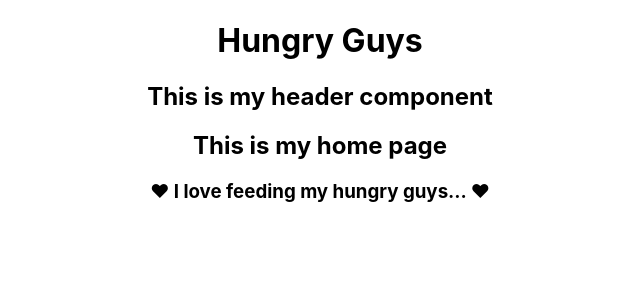
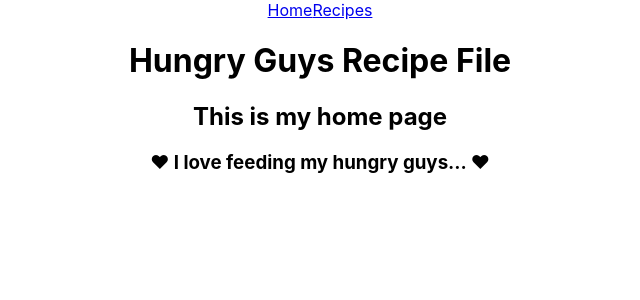
Before and after one commit to nickycraig/hungries-frontend, a React (Create React App) app: page / in a window 1280 px wide. Shown: the top 300 px of the page, without its empty margins (320-960 px from the left). Built offline with nearby package versions, Linux system fonts and the light colour scheme.

Commit message:
updates Header component

```diff
--- a/src/App.js
+++ b/src/App.js
@@ -9,7 +9,6 @@ import Header from './components/Header';
 function App() {
   return (
     <div className="App">
-      <h1>Hungry Guys</h1>
       <Header />
       <Routes>
         <Route path='/' element={<Home />} />
--- a/src/components/Header.js
+++ b/src/components/Header.js
@@ -1,6 +1,14 @@
+import { Link } from 'react-router-dom';
+
 function Header () {
     return(
-        <h2>This is my header component</h2>
+        <>
+            <nav>
+                <Link to='/'>Home</Link>
+                <Link to='/recipes'>Recipes</Link>
+            </nav>
+            <h1>Hungry Guys Recipe File</h1>
+        </>
     )
 }
 
```
